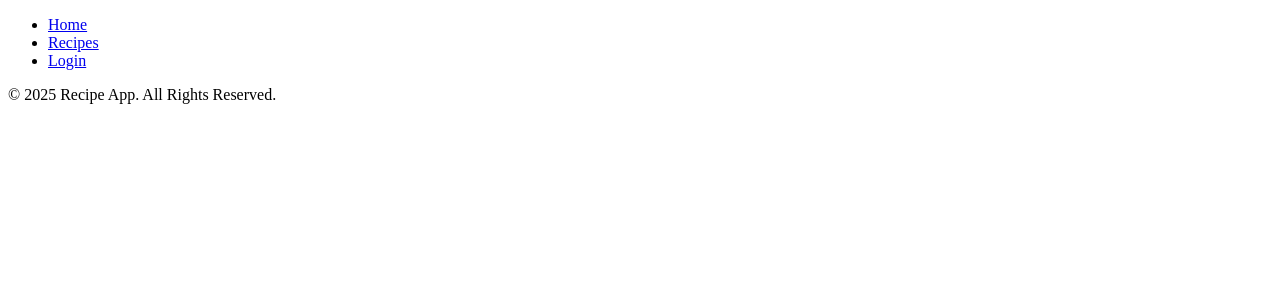
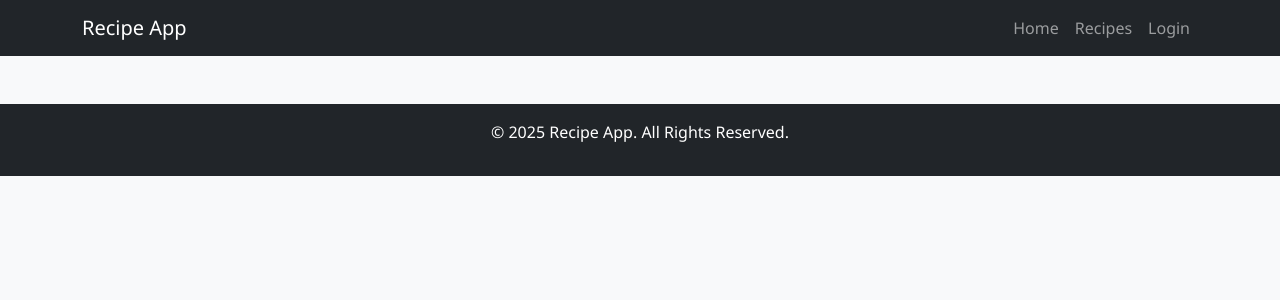
Before and after one commit to Uchez07/Recipe_Management_App, a Django app: template Recipe/Recipe_App/templates/base.html in a window 1280 px wide. Shown: the top 300 px of the page. Run offline with Django 5.2, Linux system fonts and the light colour scheme; the template is opened without the code that fills it, so the values that code supplies are empty; parts of the project's set-up code (start-up, migrations or seed data) failed here and were passed over.

Commit message:
Update the styles filewith code for the home page updated the home and base templates with stle andload static

```diff
--- a/Recipe/Recipe_App/static/css/styles.css
+++ b/Recipe/Recipe_App/static/css/styles.css
@@ -0,0 +1,36 @@
+
+body {
+    font-family: 'Segoe UI', Tahoma, Geneva, Verdana, sans-serif;
+}
+
+/* Home Page */
+.home-header {
+    margin-top: 50px;
+}
+
+.main-title {
+    font-size: 2.8rem;
+    font-weight: bold;
+    color: #007bff;
+}
+
+.subtitle {
+    font-size: 1.2rem;
+    color: #6c757d;
+}
+
+/* Cards */
+.feature-card {
+    border-radius: 15px;
+    transition: transform 0.3s, box-shadow 0.3s;
+}
+
+.feature-card:hover {
+    transform: translateY(-5px);
+    box-shadow: 0 6px 20px rgba(0, 0, 0, 0.15);
+}
+
+/* Footer */
+footer {
+    margin-top: 40px;
+}
--- a/Recipe/Recipe_App/templates/base.html
+++ b/Recipe/Recipe_App/templates/base.html
@@ -1,38 +1,49 @@
+{% load static %}
 <!DOCTYPE html>
 <html lang="en">
 <head>
     <meta charset="UTF-8">
     <meta name="viewport" content="width=device-width, initial-scale=1.0">
     <title>{% block title %}Recipe App{% endblock %}</title>
-    <!-- Load static files for CSS/JS -->
     {% load static %}
+    <link href="https://cdn.jsdelivr.net/npm/bootstrap@5.3.2/dist/css/bootstrap.min.css" rel="stylesheet">
     <link rel="stylesheet" href="{% static 'css/styles.css' %}">
 </head>
-<body>
-    <!-- Navigation Bar -->
-    <nav>
-        <ul>
-            <li><a href="{% url 'home' %}">Home</a></li>
-            <li><a href="{% url 'recipe-list' %}">Recipes</a></li>
-            {% if user.is_authenticated %}
-                <li><a href="{% url 'recipe-create' %}">Create Recipe</a></li>
-                <li><a href="{% url 'logout' %}">Logout</a></li>
-            {% else %}
-                <li><a href="{% url 'login' %}">Login</a></li>
-            {% endif %}
-        </ul>
+<body class="bg-light">
+
+    <!-- Navbar -->
+    <nav class="navbar navbar-expand-lg navbar-dark bg-dark">
+        <div class="container">
+            <a class="navbar-brand" href="{% url 'home' %}">Recipe App</a>
+            <button class="navbar-toggler" type="button" data-bs-toggle="collapse" data-bs-target="#navbarNav">
+                <span class="navbar-toggler-icon"></span>
+            </button>
+            <div class="collapse navbar-collapse" id="navbarNav">
+                <ul class="navbar-nav ms-auto">
+                    <li class="nav-item"><a class="nav-link" href="{% url 'home' %}">Home</a></li>
+                    <li class="nav-item"><a class="nav-link" href="{% url 'recipe-list' %}">Recipes</a></li>
+                    {% if user.is_authenticated %}
+                        <li class="nav-item"><a class="nav-link" href="{% url 'recipe-create' %}">Create Recipe</a></li>
+                        <li class="nav-item"><a class="nav-link" href="{% url 'logout' %}">Logout</a></li>
+                    {% else %}
+                        <li class="nav-item"><a class="nav-link" href="{% url 'login' %}">Login</a></li>
+                    {% endif %}
+                </ul>
+            </div>
+        </div>
     </nav>
 
-    <!-- Main Content Block -->
-    <div class="container">
+    <!-- Main Content -->
+    <div class="container mt-4">
         {% block content %}
-        <!-- Child templates insert content here -->
         {% endblock %}
     </div>
 
     <!-- Footer -->
-    <footer>
+    <footer class="bg-dark text-white text-center py-3 mt-5">
         <p>&copy; 2025 Recipe App. All Rights Reserved.</p>
     </footer>
+
+    <script src="https://cdn.jsdelivr.net/npm/bootstrap@5.3.2/dist/js/bootstrap.bundle.min.js"></script>
 </body>
 </html>
--- a/Recipe/Recipe_App/urls.py
+++ b/Recipe/Recipe_App/urls.py
@@ -9,6 +9,7 @@ from .views import (
 
 urlpatterns = [
     path('', views.base, name='base'),
+    path('home', veiws.home, name='home'),
 
     path('login/', UserLoginView.as_view(), name='login'),
     path('logout/', UserLogoutView.as_view(), name='logout'),
```
Also changed, not shown: Recipe/Recipe_App/templates/home.html (added, +39 -0 lines).
